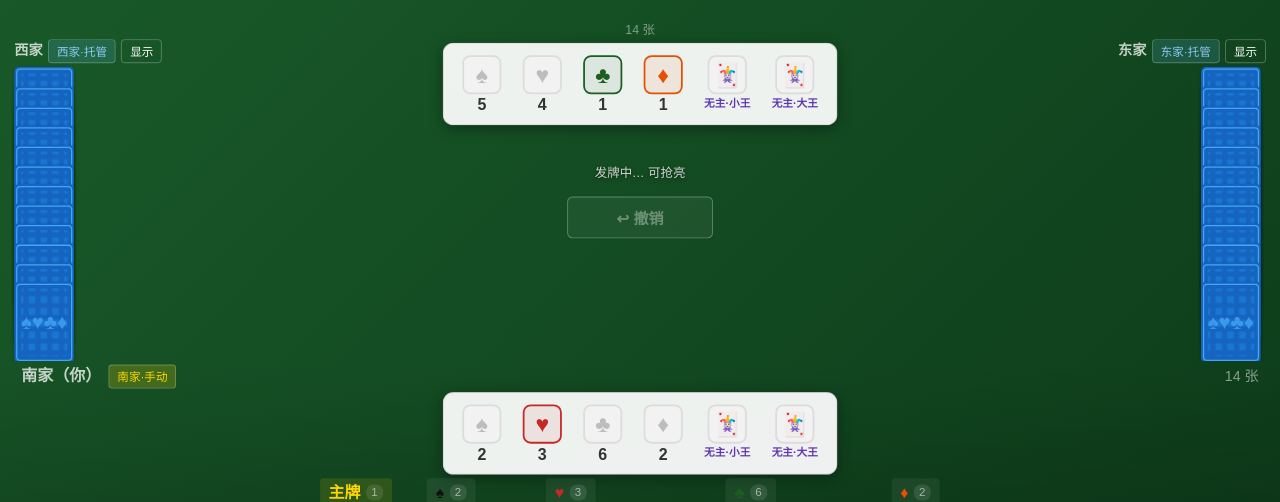
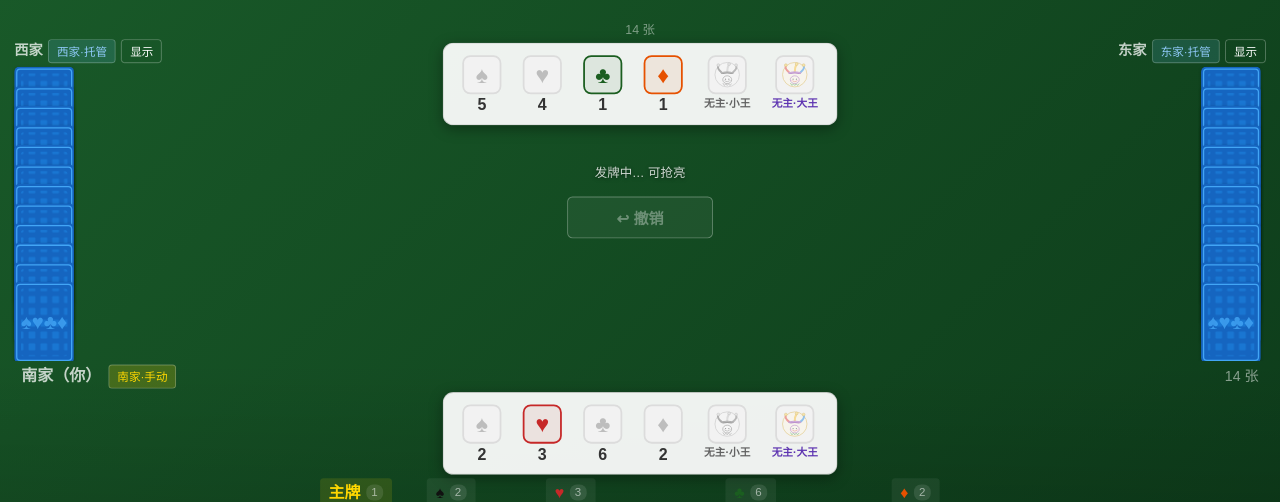
Before and after one commit to HiddenTesla/shengji, a React (Vite) app: page / in a window 1280 px wide. Both pictures are taken after a click on the button "开始游戏". Shown: the part 192-694 px from the top of the page. Built offline with nearby package versions, Linux system fonts and the light colour scheme.

Commit message:
更新大小王的显示

```diff
--- a/src/components/BiddingBar.tsx
+++ b/src/components/BiddingBar.tsx
@@ -18,6 +18,7 @@ import {
   isSelfOverride,
 } from '../core/bidding.ts';
 import { cssVars } from '../utils/cssVars.ts';
+import clownUrl from '../assets/joker/clown.svg';
 
 interface BiddingBarProps {
   /** 该栏归属玩家 */
@@ -143,11 +144,12 @@ export default function BiddingBar({
         />
       ))}
 
-      {/* 无主：与四门花色同一层级，排在花色之后；大王 / 小王 分开显示 */}
+      {/* 无主：与四门花色同一层级，排在花色之后；小王 / 大王 分开显示 */}
       {jokerOptions.map(option => (
         <JokerColumn
           key={option.strength}
           label={option.label}
+          big={option.strength === BidStrength.BigJokerPair}
           decl={option.decl}
           isCurrent={current !== null
             && current.suit === null
@@ -179,6 +181,7 @@ export default function BiddingBar({
 
 function JokerColumn({
   label,
+  big,
   decl,
   isCurrent,
   canAct,
@@ -188,6 +191,8 @@ function JokerColumn({
 }: {
   /** 选项名（无主·大王 / 无主·小王） */
   label: string;
+  /** true = 大王（彩色小丑帽）；false = 小王（黑白） */
+  big: boolean;
   /** 当前手牌能否做这个声明（null = 没有对应的对王） */
   decl: Declaration | null;
   isCurrent: boolean;
@@ -196,7 +201,7 @@ function JokerColumn({
   rules: RuleOptions;
   onBid: (d: Declaration) => void;
 }) {
-  const color = SUIT_COLORS[Suit.Joker];
+  const color = big ? '#7b1fa2' : '#616161';
   // 若是在压自己先前的有主声明，且规则不允许反自己，则禁用
   const blocked = decl !== null && current !== null
     && isSelfOverride(decl, current)
@@ -226,9 +231,20 @@ function JokerColumn({
           '--suit-tint': `${color}14`,
         })}
       >
-        🃏
+        <img
+          src={clownUrl}
+          alt=""
+          className={big
+            ? 'bidding-bar__joker-icon'
+            : 'bidding-bar__joker-icon bidding-bar__joker-icon--mono'}
+        />
       </button>
-      <span className="bidding-bar__joker-label">{label}</span>
+      <span className={big
+        ? 'bidding-bar__joker-label'
+        : 'bidding-bar__joker-label bidding-bar__joker-label--mono'}
+      >
+        {label}
+      </span>
     </div>
   );
 }
--- a/src/components/CardComponent.tsx
+++ b/src/components/CardComponent.tsx
@@ -3,6 +3,7 @@
 // ============================================================
 
 import { type Card, Suit, Rank, SUIT_SYMBOL, RANK_NAME } from '../core/types.ts';
+import clownUrl from '../assets/joker/clown.svg';
 
 interface CardComponentProps {
   card: Card;
@@ -136,15 +137,32 @@ function CardBack() {
   );
 }
 
-/** Joker 牌面 */
+/**
+ * 王牌牌面：clown.svg 小丑帽徽章 + 大王/小王。
+ * 大王用彩色版；小王用同一张 SVG + 灰度滤镜（黑白色）。
+ */
 function JokerFace({ card, small, inlineSuit }: {
   card: Card;
   small?: boolean;
   inlineSuit?: boolean;
 }) {
   const isBig = card.rank === Rank.BigJoker;
-  const label = isBig ? '大\n王' : '小\n王';
-  const color = isBig ? '#c62828' : '#1565c0';
+  const theme = isBig
+    ? { cardBg: '#fffdf4', border: '#7b1fa2', label: '#6a1b9a', sub: '#7b1fa2' }
+    : { cardBg: '#fafafa', border: '#616161', label: '#212121', sub: '#616161' };
+  const artStyle = isBig ? undefined : { filter: 'grayscale(1)' };
+  /** 绘制 clown.svg（cx/cy = 中心，size = 边长） */
+  const art = (cx: number, cy: number, size: number) => (
+    <image
+      href={clownUrl}
+      x={cx - size / 2}
+      y={cy - size / 2}
+      width={size}
+      height={size}
+      preserveAspectRatio="xMidYMid meet"
+      style={artStyle}
+    />
+  );
 
   return (
     <g>
@@ -154,69 +172,62 @@ function JokerFace({ card, small, inlineSuit }: {
         height={CARD_HEIGHT}
         rx={CARD_RADIUS}
         ry={CARD_RADIUS}
-        fill="#faf5ff"
-        stroke="#7c3aed"
+        fill={theme.cardBg}
+        stroke={theme.border}
         strokeWidth={1.5}
       />
+
+      {/* 中央小丑帽徽章 */}
+      {art(CARD_WIDTH / 2, small ? 46 : 47.5, small ? 38 : 44)}
+
+      {/* 大王 / 小王 */}
       <text
         x={CARD_WIDTH / 2}
-        y={CARD_HEIGHT / 2 - 2}
-        fontSize={small ? 20 : 26}
-        fill={color}
+        y={small ? 15 : 16}
+        fontSize={small ? 11 : 13}
+        fill={theme.label}
         textAnchor="middle"
         dominantBaseline="central"
         fontWeight="bold"
       >
-        {label}
+        {isBig ? '大王' : '小王'}
       </text>
+
       <text
         x={CARD_WIDTH / 2}
-        y={CARD_HEIGHT / 2 + (small ? 14 : 18)}
-        fontSize={small ? 9 : 11}
-        fill="#7c3aed"
+        y={small ? 86 : 89}
+        fontSize={small ? 6 : 6.5}
+        fill={theme.sub}
         textAnchor="middle"
         dominantBaseline="central"
         fontWeight={500}
+        letterSpacing={0.3}
       >
         {isBig ? 'BIG JOKER' : 'SMALL JOKER'}
       </text>
+
       {inlineSuit
         ? (
           <>
-            {/* 紧凑模式：大小王 + 王牌标记同一行，露出牌顶时也能分辨 */}
+            {/* 紧凑模式：大小王 + 小丑帽徽章同一行，露出牌顶时也能分辨 */}
             <text
               x={7}
               y={small ? 21 : 23}
               fontSize={small ? 15 : 17}
-              fill={color}
+              fill={theme.label}
               textAnchor="start"
               dominantBaseline="central"
               fontWeight="bold"
             >
               {isBig ? '大王' : '小王'}
             </text>
-            <SuitSymbol
-              suit={Suit.Joker}
-              x={small ? 53 : 56}
-              y={small ? 21 : 23}
-              size={small ? 15 : 17}
-            />
+            {art(small ? 53 : 56, small ? 21 : 23, small ? 15 : 17)}
           </>
         )
-        : (
-          <SuitSymbol
-            suit={Suit.Joker}
-            x={small ? 14 : 16}
-            y={small ? 20 : 22}
-            size={small ? 16 : 20}
-          />
-        )}
-      <SuitSymbol
-        suit={Suit.Joker}
-        x={small ? CARD_WIDTH - 14 : CARD_WIDTH - 16}
-        y={small ? CARD_HEIGHT - 20 : CARD_HEIGHT - 22}
-        size={small ? 16 : 20}
-      />
+        : art(small ? 14 : 15, small ? 17 : 18, small ? 15 : 17)}
+
+      {/* 右下角小丑帽 */}
+      {art(small ? CARD_WIDTH - 13 : CARD_WIDTH - 14, small ? CARD_HEIGHT - 17 : CARD_HEIGHT - 18, small ? 15 : 17)}
     </g>
   );
 }
--- a/src/styles/components/_bidding-bar.scss
+++ b/src/styles/components/_bidding-bar.scss
@@ -45,6 +45,28 @@
   line-height: 1.2;
   color: #5e35b1;
   white-space: nowrap;
+
+  /* 小王：和小王牌一样用黑白配色 */
+  &--mono {
+    color: #616161;
+  }
+}
+
+/* 无主图标 = 王牌上的 clown.svg（大王彩色 / 小王黑白） */
+.bidding-bar__joker-icon {
+  display: block;
+  width: 30px;
+  height: 30px;
+  pointer-events: none;
+
+  &--mono {
+    filter: grayscale(1);
+  }
+}
+
+/* 不可用时只淡化，不转灰度：否则大王（彩色）会和小王（黑白）看起来一样 */
+.bidding-bar__suit-button:disabled .bidding-bar__joker-icon {
+  opacity: 0.45;
 }
 
 .bidding-bar__suit-button {
@@ -160,6 +182,11 @@
     font-size: 9px;
   }
 
+  .bidding-bar__joker-icon {
+    width: 22px;
+    height: 22px;
+  }
+
   .bidding-bar__pass-group {
     justify-content: center;
     padding-top: 3px;
```
Also changed, not shown: src/assets/joker/clown.svg (added).
